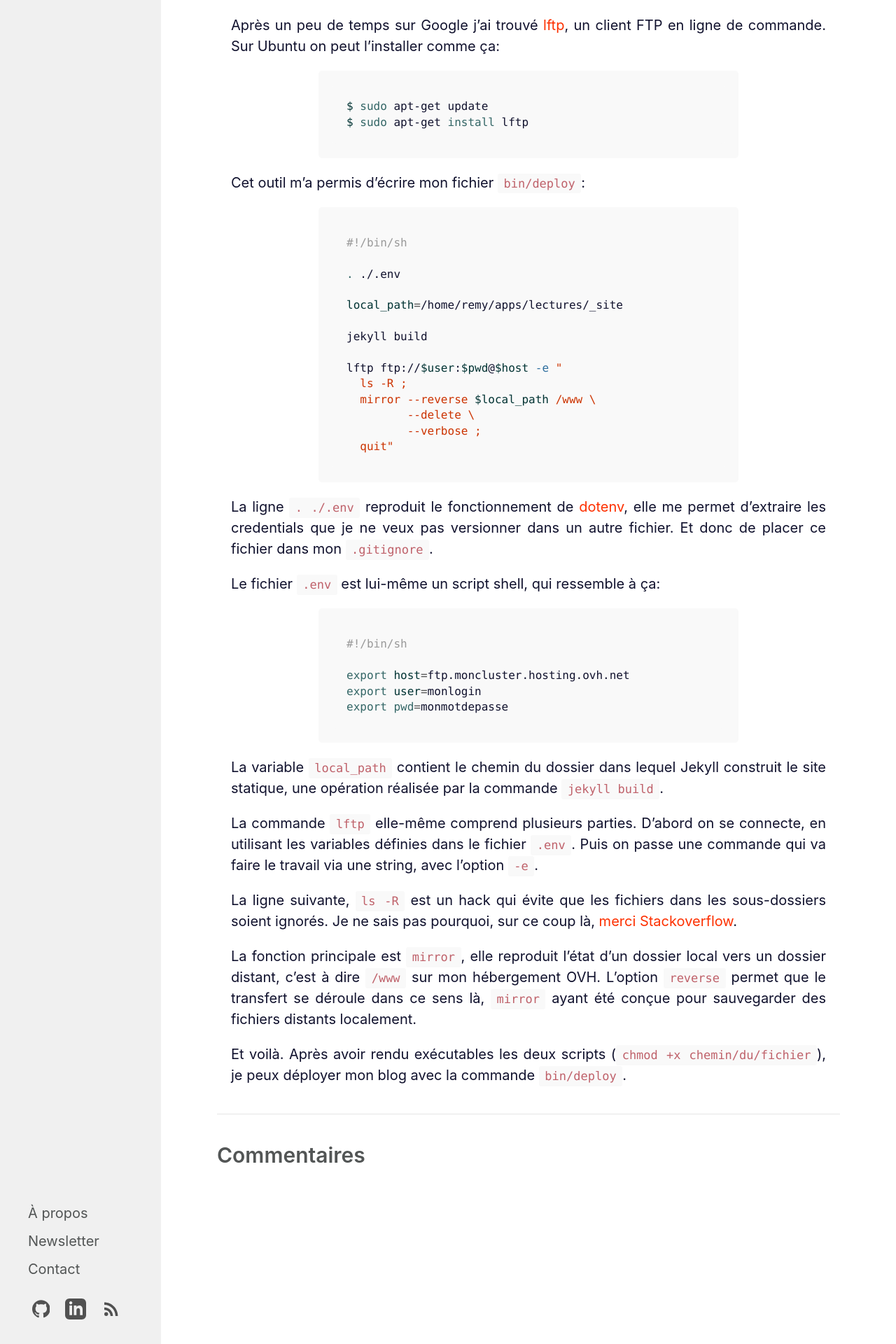
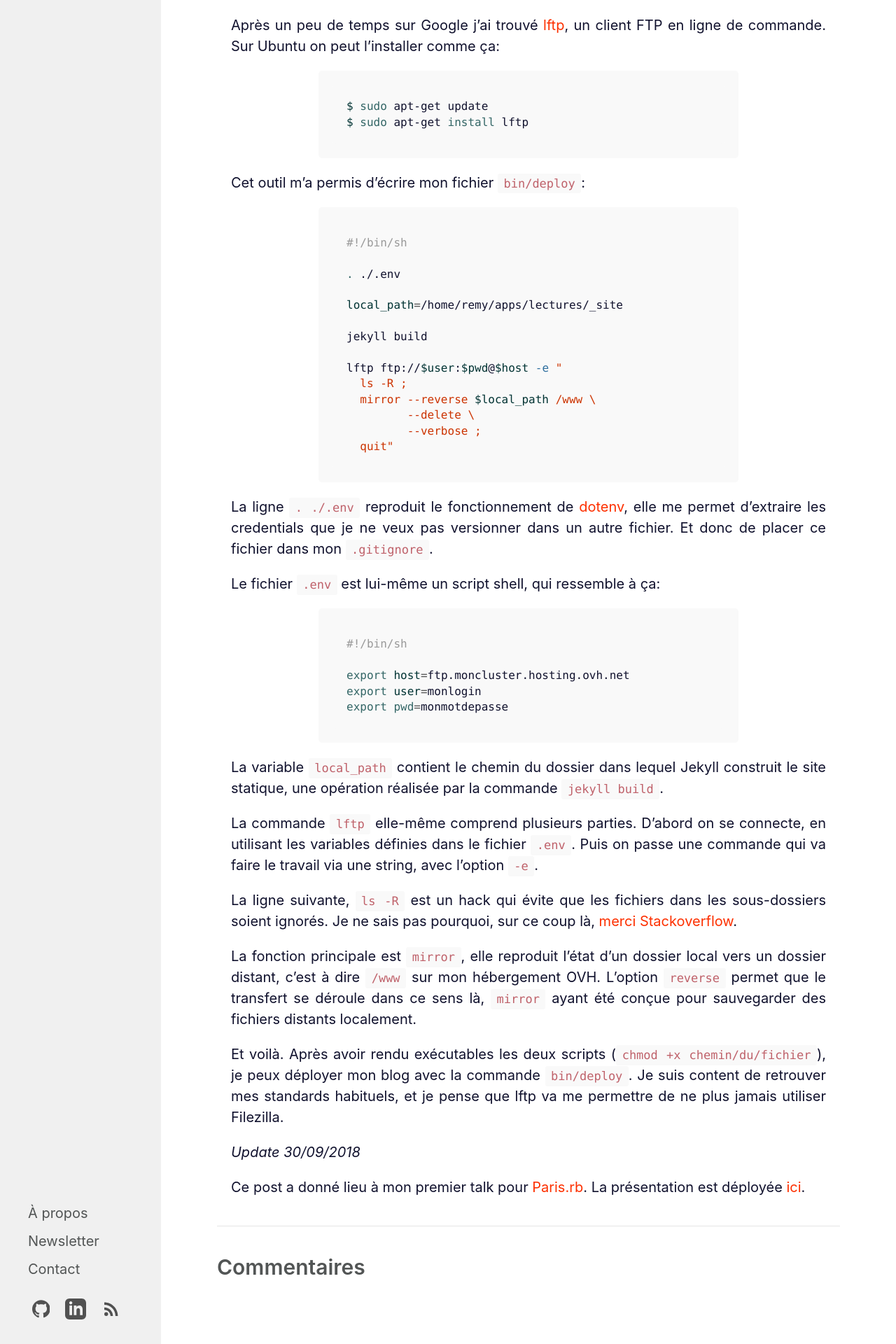
Before and after one commit to Ruff9/inventif, a Jekyll site: the page built from _posts/2018-09-07-deployJekyllOVH.md, in a window 1280 px wide. Shown: the part 1007-2927 px from the top of the page at 70% size. Built offline with Jekyll 4.4.1, drawn with Linux system fonts in a browser that asks for light colours; comment, search, counter and statistics services are not loaded.

Commit message:
deploy script

```diff
--- a/_posts/2018-09-07-deployJekyllOVH.md
+++ b/_posts/2018-09-07-deployJekyllOVH.md
@@ -66,4 +66,8 @@ La ligne suivante, `ls -R` est un hack qui évite que les fichiers dans les sous
 
 La fonction principale est `mirror`, elle reproduit l'état d'un dossier local vers un dossier distant, c'est à dire `/www` sur mon hébergement OVH. L'option `reverse` permet que le transfert se déroule dans ce sens là, `mirror` ayant été conçue pour sauvegarder des fichiers distants localement.
 
-Et voilà. Après avoir rendu exécutables les deux scripts (`chmod +x chemin/du/fichier`), je peux déployer mon blog avec la commande `bin/deploy`.
+Et voilà. Après avoir rendu exécutables les deux scripts (`chmod +x chemin/du/fichier`), je peux déployer mon blog avec la commande `bin/deploy`. Je suis content de retrouver mes standards habituels, et je pense que lftp va me permettre de ne plus jamais utiliser Filezilla.
+
+*Update 30/09/2018*
+
+Ce post a donné lieu à mon premier talk pour [Paris.rb](https://rubyparis.org/). La présentation est déployée [ici](https://ruff9.github.io/pres_Jekyll_OVH/).
```
Also changed, not shown: 1 other file.
